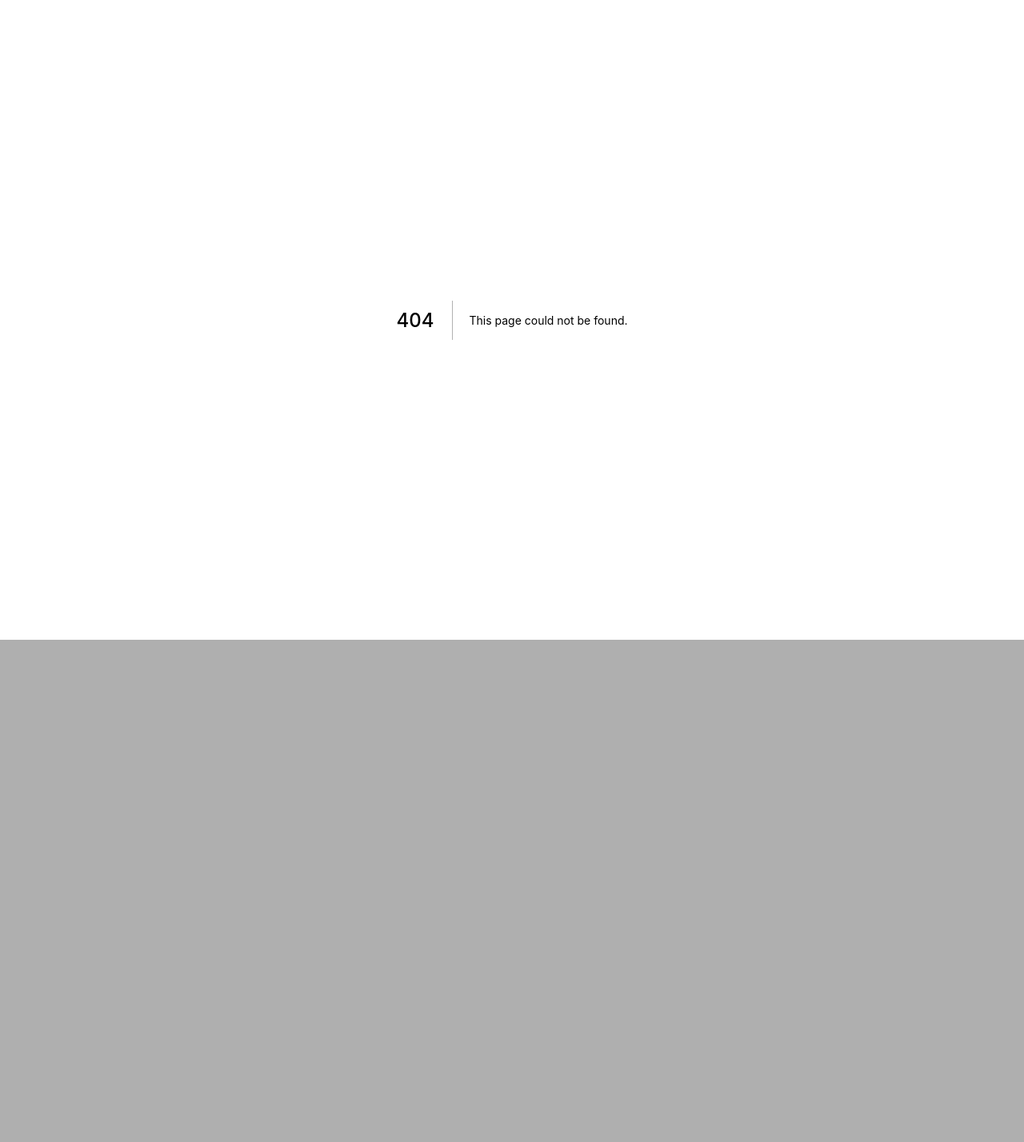
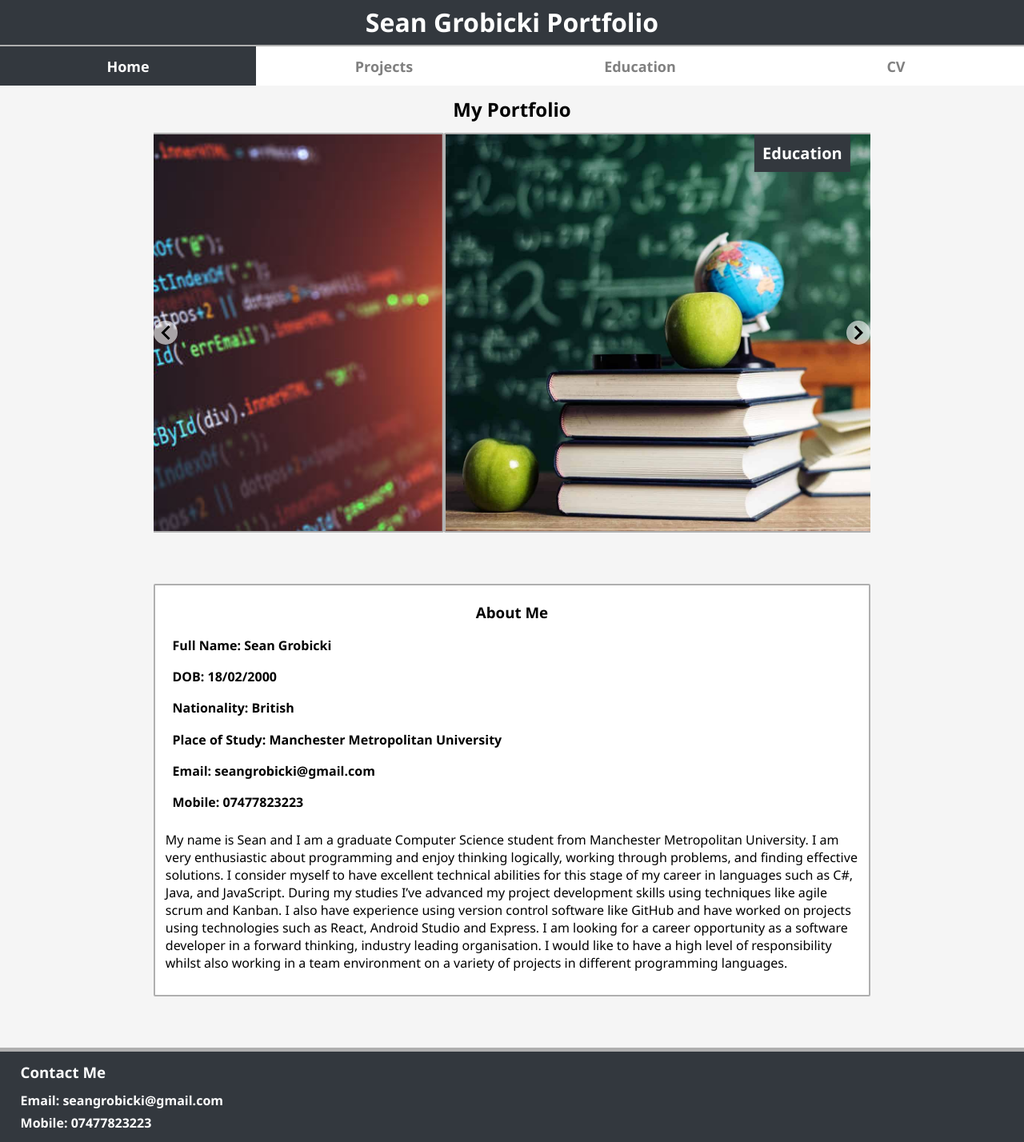
Before and after one commit to Sean-Grobicki/Projects-Website, a Next.js app: page / in a window 1280 px wide. Before the commit this address had no page. Shown: the whole page at 80% size. Before the commit the page ends 800 px from the top, so only its background shows below. Built offline with nearby package versions, Linux system fonts and the light colour scheme.

Commit message:
Readding index as accidently deleted

```diff
--- /dev/null
+++ b/pages/index.js
@@ -0,0 +1,76 @@
+import 'react-slideshow-image/dist/styles.css'
+import Head from 'next/head'
+import Image from 'next/image'
+import global from '../styles/global.module.css'
+import styles from '../styles/home.module.css'
+import {Slide} from 'react-slideshow-image';
+
+export default function Home() {
+
+  const slideImages = [
+    '/images/projectsImage.jpg',
+    '/images/educationImage.jpg',
+    '/images/cvImage.jpg'
+  ] ;
+
+  return (
+    <div className={global.container}>
+      <Head>
+        <meta charSet = "utf-8"/>
+	      <title> Sean Grobicki's Portfolio</title>
+        <link rel="icon" href="/favicon.ico" />
+      </Head>
+      <div className={global.headerDiv}>
+        <h1 className={global.h1}>Sean Grobicki Portfolio</h1>
+      </div>
+      <nav className = {global.navBar}>
+        <a href = "" className={global.active + ' '+ global.navBarLink}>Home</a>
+        <a href = "projects" className={global.navBarLink}>Projects</a>
+        <a href = "education" className={global.navBarLink}>Education</a>
+        <a href = "cv" className={global.navBarLink}>CV</a>
+      </nav>
+      <h2 className={global.h2}>My Portfolio</h2>
+      <div className={styles.viewerDiv}>
+        <Slide easing="ease">
+            <div className={styles.eachSlide}>
+              <a href="projects">
+              <div style={{'backgroundImage': `url(${slideImages[0]})`}}>
+                <span>Projects</span>
+              </div>
+              </a>
+            </div>
+            <div className={styles.eachSlide}>
+              <a href={"education"}>
+              <div style={{'backgroundImage': `url(${slideImages[1]})`}}>
+                <span>Education</span>
+              </div>
+              </a>
+            </div>
+            <div className={styles.eachSlide}>
+              <a href="cv">
+              <div style={{'backgroundImage': `url(${slideImages[2]})`}}>
+                <span>CV</span>
+              </div>
+              </a>
+            </div>
+          </Slide>
+        </div>
+        <article className ={styles.about}>
+                <h3 className={styles.h3}>About Me</h3>
+                <p className={styles.aboutText}>Full Name: Sean Grobicki </p>
+                <p className={styles.aboutText}>DOB: 18/02/2000 </p>
+                <p className={styles.aboutText}>Nationality: British </p>
+                <p className={styles.aboutText}>Place of Study: <a href = "https://www2.mmu.ac.uk/" title="Home Page of Manchester Metropolitan University" >Manchester Metropolitan University</a> </p>
+                <p className={styles.aboutText}>Email: seangrobicki@gmail.com</p>
+                <p className={styles.aboutText}>Mobile: 07477823223 </p>
+                <p> My name is Sean and I am a graduate Computer Science student from Manchester Metropolitan University. I am very enthusiastic  about  programming  and  enjoy thinking logically, working  through problems, and finding effective solutions. I consider myself to have excellent technical abilities for this stage of my career in languages such as C#, Java, and JavaScript. During my studies I’ve advanced my project development skills using techniques like agile scrum and Kanban. I also have experience using version control software like GitHub and have worked on projects using technologies such as React, Android Studio and Express. I am looking for a career opportunity as a software developer in a forward thinking, industry leading organisation.  I would  like  to  have  a  high  level  of  responsibility  whilst  also  working  in  a  team environment on a variety of projects in different programming languages. </p>
+        </article>
+
+        <footer className={global.footer}>
+          <h3 className={global.footerTitle}>Contact Me</h3>
+            <p className={global.footerEmail}>Email: seangrobicki@gmail.com </p>
+            <p className={global.footerMobile}>Mobile: 07477823223 </p>
+        </footer>
+    </div>
+  )
+}
--- a/styles/projects.module.css
+++ b/styles/projects.module.css
@@ -62,7 +62,7 @@
     justify-content: space-evenly;
     text-decoration: underline;
     font-weight: bolder;
-    width: 15%;
+    width: 25%;
     margin-top:1%;
 }
 
```
